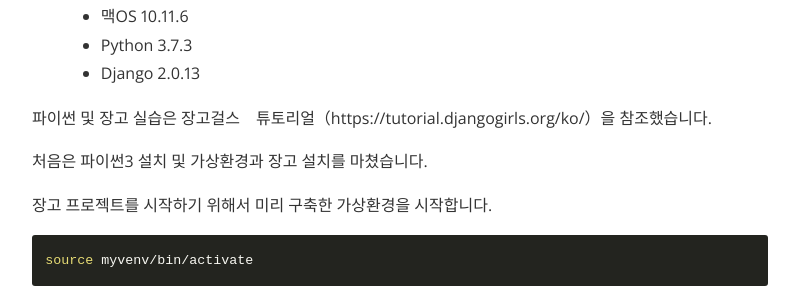
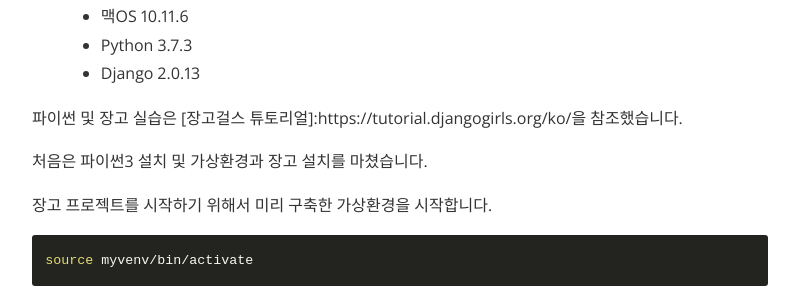
Before and after one commit to sangmunjeong/sangmunjeong.github.io, a Jekyll site: the page built from _posts/2019-06-15-python_djangostart1.markdown, in a window 1280 px wide and 900 px high, scrolled down 306 px. Shown: the part 153-453 px from the top of the window, without its empty margins (240-1039 px from the left). Built offline with Jekyll 4.4.1, drawn with Linux system fonts in a browser that asks for light colours; nearby versions of some CDN libraries; part of the change alters nothing that is shown.

```diff
--- a/_posts/2019-06-15-python_djangostart1.markdown
+++ b/_posts/2019-06-15-python_djangostart1.markdown
@@ -12,7 +12,7 @@ tags: python django
 > - Python 3.7.3
 > - Django 2.0.13
 
-파이썬 및 장고 실습은 장고걸스　튜토리얼（https://tutorial.djangogirls.org/ko/）을 참조했습니다.
+파이썬 및 장고 실습은 [장고걸스 튜토리얼]:https://tutorial.djangogirls.org/ko/을 참조했습니다.
 
 처음은 파이썬3 설치 및 가상환경과 장고 설치를 마쳤습니다.
 
```
